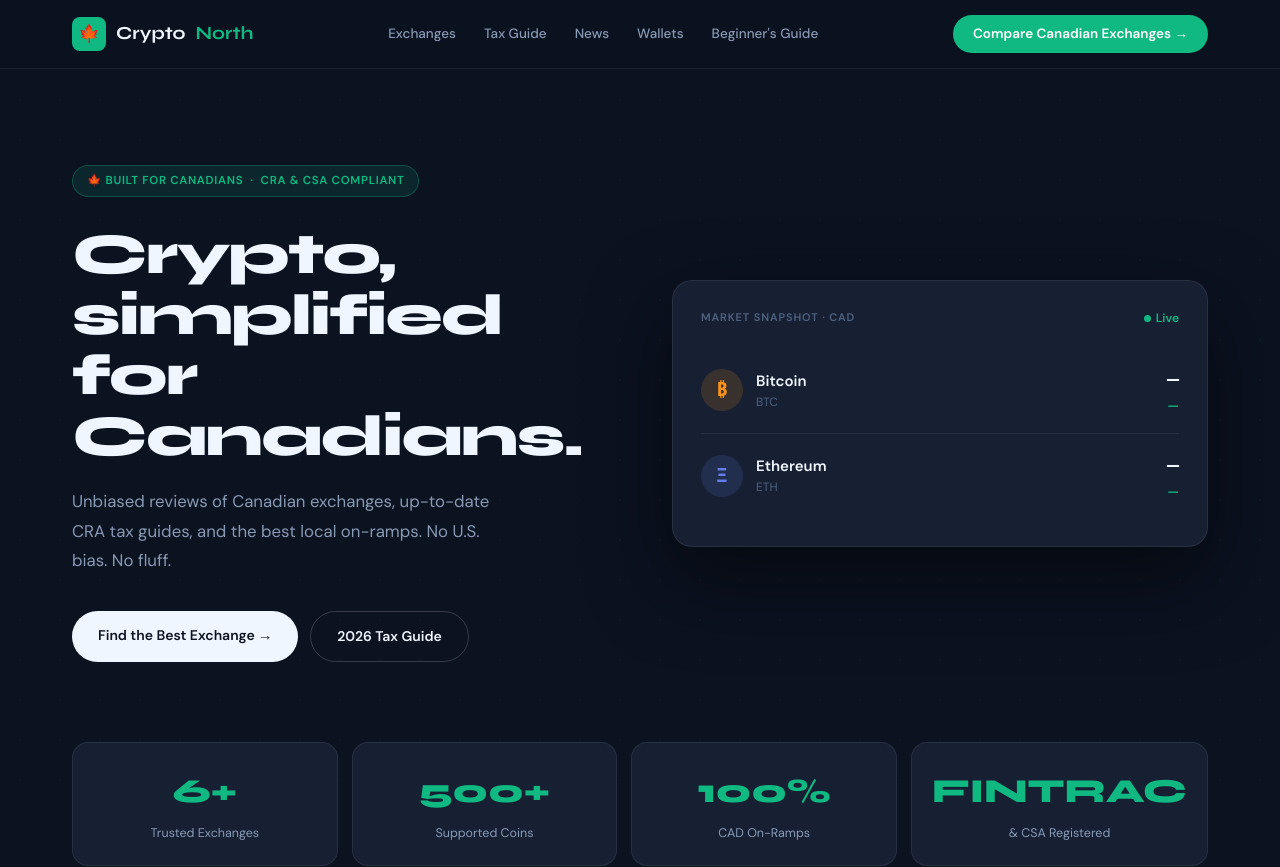
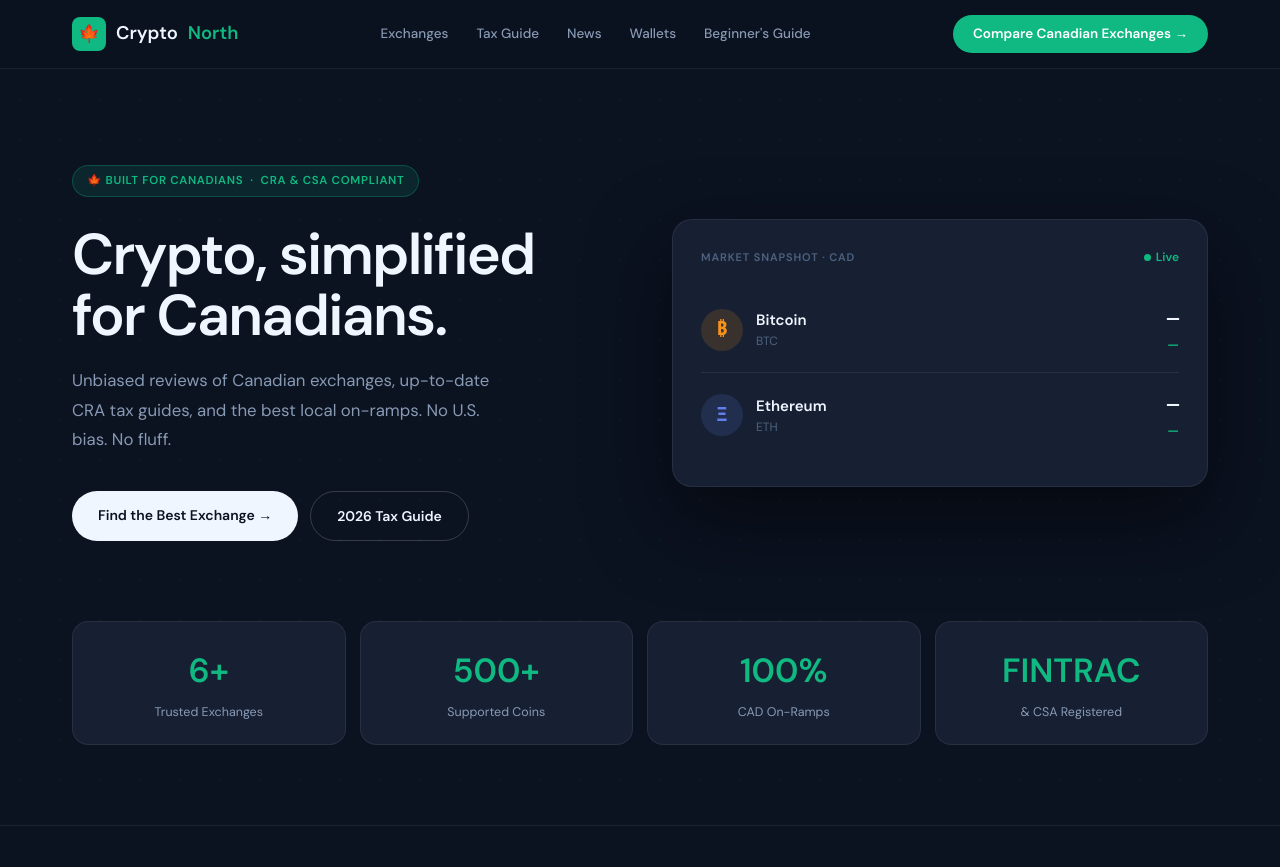
Before and after one commit to ayzee011/cryptonorth, a Next.js app: page / in a window 1280 px wide. Shown: the top 867 px of the page. Built offline with nearby package versions, Linux system fonts and the light colour scheme; no server answers.

Commit message:
Update page.tsx

```diff
--- a/app/page.tsx
+++ b/app/page.tsx
@@ -6,7 +6,7 @@ const C = {
   border: 'rgba(255,255,255,0.07)', emerald: '#10b981',
   emeraldDim: 'rgba(16,185,129,0.12)', emeraldBorder: 'rgba(16,185,129,0.28)',
   white: '#f0f6ff', muted: '#8899b4', dim: '#4e6280',
-  display: "'Syne', sans-serif", body: "'DM Sans', sans-serif",
+    font: "'Inter', system-ui, sans-serif",
 }
 
 const exchanges = [
```
